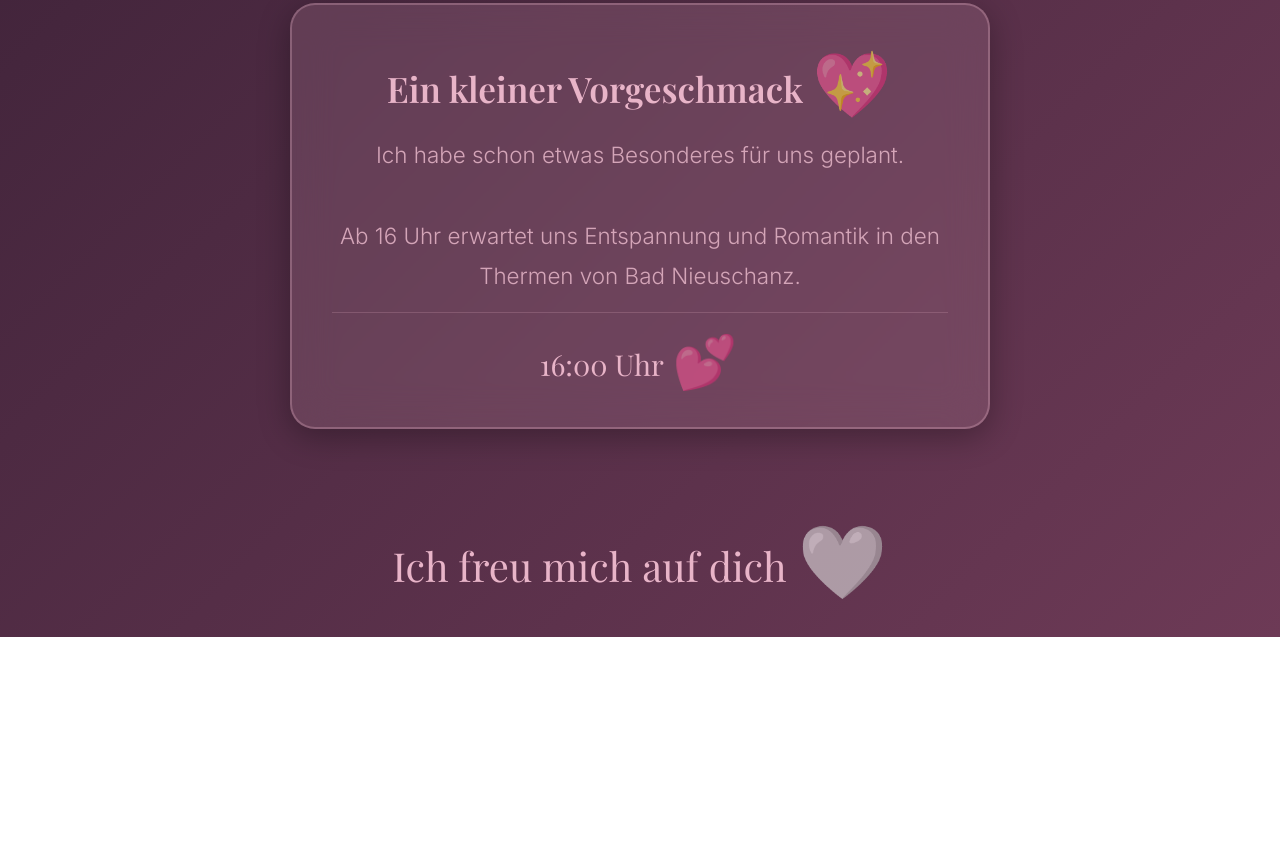
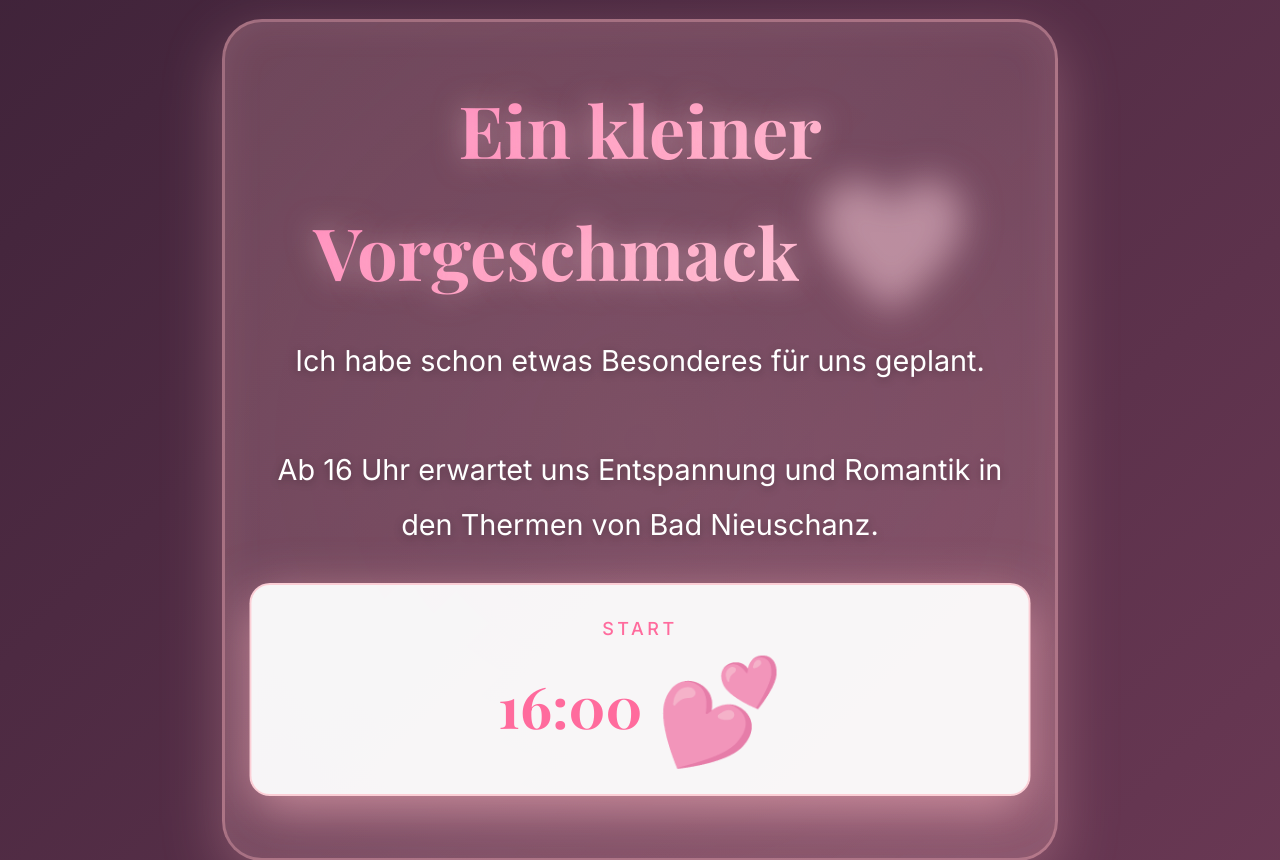
Before and after one commit to leonwenke-droid/valentinsday, a plain HTML site: page index.html in a window 1280 px wide. Shown: the part 1020-1880 px from the top of the page. Before the commit the page ends 1657 px from the top, so only its background shows below. Drawn offline with nearby package versions, Linux system fonts and the light colour scheme.

Commit message:
Update: Teaser-Bereich mit komplett neuem Design - auffälliger und heller
Co-authored-by: Cursor <cursoragent@cursor.com>

```diff
--- a/index.html
+++ b/index.html
@@ -184,45 +184,133 @@
             }
         }
 
-        .teaser-box {
-            background: rgba(232, 180, 200, 0.15);
-            border: 2px solid rgba(232, 180, 200, 0.3);
-            border-radius: 25px;
-            padding: 2.5rem;
-            margin: 3rem auto;
-            max-width: 700px;
-            backdrop-filter: blur(20px);
-            -webkit-backdrop-filter: blur(20px);
-            box-shadow: 0 8px 32px rgba(0, 0, 0, 0.3);
-            animation: fadeInUp 1s ease-out 0.9s both;
+        /* Teaser Section - Completely different design */
+        .teaser-section {
+            position: relative;
+            width: 100%;
+            margin: 4rem 0;
+            padding: 4rem 2rem;
+            background: linear-gradient(135deg, rgba(255, 182, 193, 0.2) 0%, rgba(255, 192, 203, 0.15) 50%, rgba(255, 182, 193, 0.2) 100%);
+            border-radius: 40px;
+            border: 3px solid rgba(255, 182, 193, 0.4);
+            box-shadow:
+                0 20px 60px rgba(255, 182, 193, 0.3),
+                inset 0 0 40px rgba(255, 182, 193, 0.1);
+            overflow: hidden;
+            animation: teaserReveal 1.2s ease-out 0.9s both;
+        }
+
+        .teaser-section::before {
+            content: '';
+            position: absolute;
+            top: -50%;
+            left: -50%;
+            width: 200%;
+            height: 200%;
+            background: radial-gradient(circle, rgba(255, 182, 193, 0.1) 0%, transparent 70%);
+            animation: rotate 20s linear infinite;
+        }
+
+        @keyframes rotate {
+            from {
+                transform: rotate(0deg);
+            }
+            to {
+                transform: rotate(360deg);
+            }
+        }
+
+        @keyframes teaserReveal {
+            from {
+                opacity: 0;
+                transform: scale(0.9) translateY(50px);
+            }
+            to {
+                opacity: 1;
+                transform: scale(1) translateY(0);
+            }
+        }
+
+        .teaser-content {
+            position: relative;
+            z-index: 2;
+            max-width: 800px;
+            margin: 0 auto;
         }
 
         .teaser-title {
             font-family: 'Playfair Display', serif;
-            font-size: clamp(1.5rem, 3.5vw, 2.2rem);
-            font-weight: 600;
-            color: #e8b4c8;
-            margin-bottom: 1rem;
-            line-height: 1.4;
+            font-size: clamp(2.5rem, 6vw, 4.5rem);
+            font-weight: 700;
+            background: linear-gradient(135deg, #ff6b9d 0%, #ff8fab 50%, #ffb6c1 100%);
+            -webkit-background-clip: text;
+            -webkit-text-fill-color: transparent;
+            background-clip: text;
+            margin-bottom: 2rem;
+            line-height: 1.2;
+            text-shadow: 0 0 30px rgba(255, 182, 193, 0.5);
+            animation: titleGlow 3s ease-in-out infinite;
+        }
+
+        @keyframes titleGlow {
+            0%, 100% {
+                filter: brightness(1);
+            }
+            50% {
+                filter: brightness(1.2);
+            }
         }
 
         .teaser-text {
             font-family: 'Inter', sans-serif;
-            font-size: clamp(1.1rem, 2.5vw, 1.4rem);
-            font-weight: 300;
-            color: #d4a5b8;
-            line-height: 1.8;
-            margin-bottom: 1rem;
+            font-size: clamp(1.3rem, 3vw, 1.8rem);
+            font-weight: 400;
+            color: #fff;
+            line-height: 1.9;
+            margin-bottom: 2rem;
+            text-shadow: 0 2px 10px rgba(0, 0, 0, 0.3);
+        }
+
+        .teaser-time-box {
+            background: rgba(255, 255, 255, 0.95);
+            border-radius: 20px;
+            padding: 2rem;
+            margin-top: 2rem;
+            box-shadow: 0 10px 40px rgba(255, 182, 193, 0.4);
+            border: 2px solid rgba(255, 182, 193, 0.6);
+            animation: timePulse 2s ease-in-out infinite;
+        }
+
+        @keyframes timePulse {
+            0%, 100% {
+                transform: scale(1);
+                box-shadow: 0 10px 40px rgba(255, 182, 193, 0.4);
+            }
+            50% {
+                transform: scale(1.02);
+                box-shadow: 0 15px 50px rgba(255, 182, 193, 0.6);
+            }
+        }
+
+        .teaser-time-label {
+            font-family: 'Inter', sans-serif;
+            font-size: clamp(0.9rem, 2vw, 1.1rem);
+            font-weight: 500;
+            color: #ff6b9d;
+            text-transform: uppercase;
+            letter-spacing: 0.2em;
+            margin-bottom: 0.5rem;
         }
 
         .teaser-time {
             font-family: 'Playfair Display', serif;
-            font-size: clamp(1.3rem, 3vw, 1.8rem);
-            font-weight: 400;
-            color: #e8b4c8;
-            margin-top: 1rem;
-            padding-top: 1rem;
-            border-top: 1px solid rgba(232, 180, 200, 0.2);
+            font-size: clamp(2rem, 5vw, 3.5rem);
+            font-weight: 700;
+            color: #ff6b9d;
+            display: flex;
+            align-items: center;
+            justify-content: center;
+            gap: 1rem;
         }
 
         .message {
@@ -276,11 +364,19 @@
             </div>
         </div>
 
-        <div class="teaser-box">
-            <h2 class="teaser-title">Ein kleiner Vorgeschmack <span class="heart-decoration">💖</span></h2>
-            <p class="teaser-text">Ich habe schon etwas Besonderes für uns geplant.<br><br>
-            Ab 16 Uhr erwartet uns Entspannung und Romantik in den Thermen von Bad Nieuschanz.</p>
-            <p class="teaser-time">16:00 Uhr <span class="heart-decoration">💕</span></p>
+        <div class="teaser-section">
+            <div class="teaser-content">
+                <h2 class="teaser-title">Ein kleiner Vorgeschmack <span class="heart-decoration">💖</span></h2>
+                <p class="teaser-text">Ich habe schon etwas Besonderes für uns geplant.<br><br>
+                Ab 16 Uhr erwartet uns Entspannung und Romantik in den Thermen von Bad Nieuschanz.</p>
+                <div class="teaser-time-box">
+                    <div class="teaser-time-label">Start</div>
+                    <div class="teaser-time">
+                        <span>16:00</span>
+                        <span class="heart-decoration">💕</span>
+                    </div>
+                </div>
+            </div>
         </div>
 
         <p class="message">Ich freu mich auf dich <span class="heart-decoration">🤍</span></p>
```
